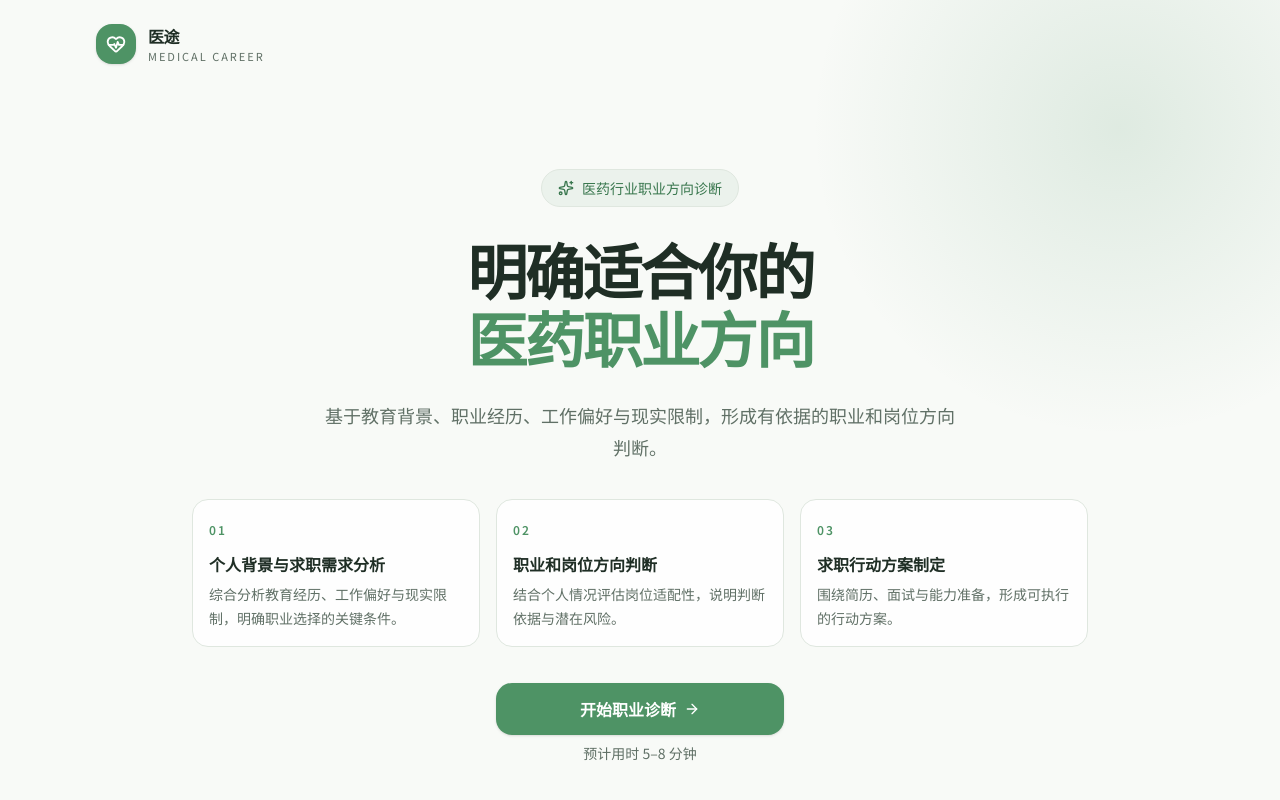
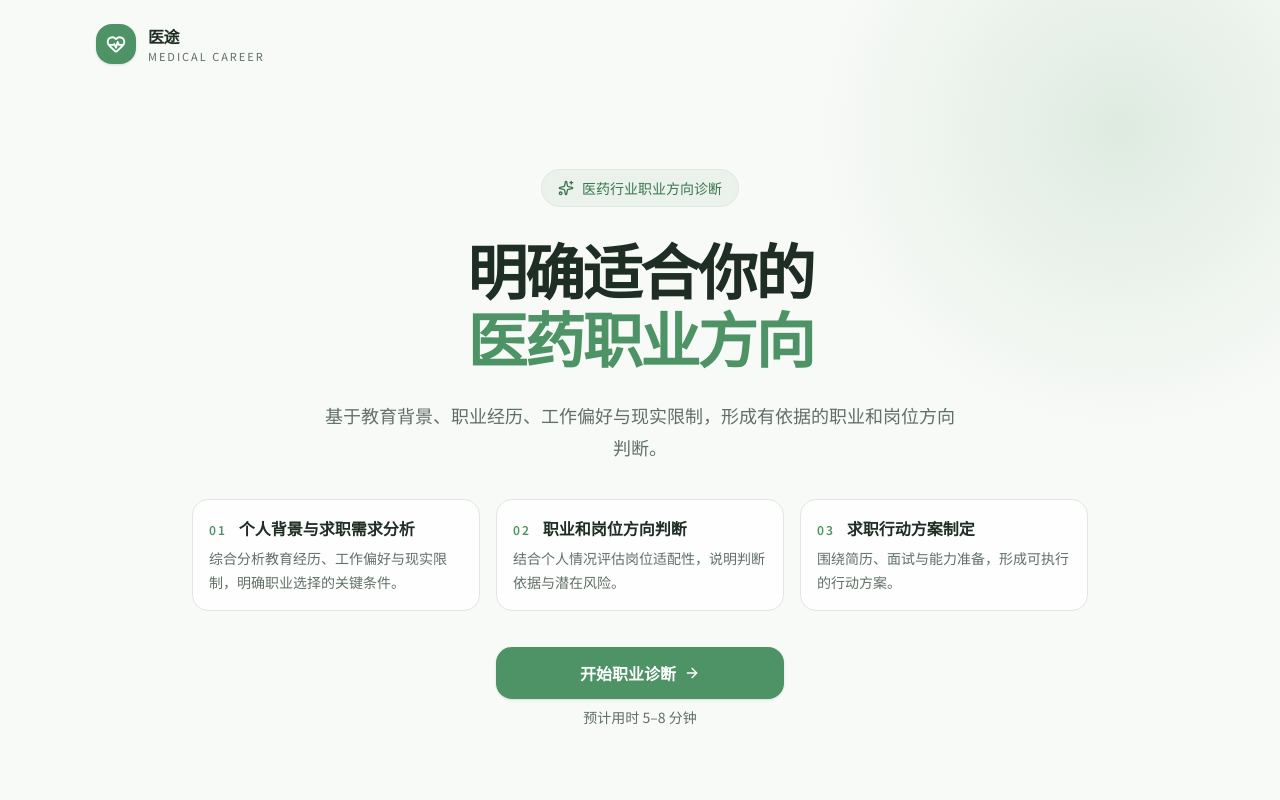
Before and after one commit to Qihua2026/Medical, a Next.js app: page / in a window 1280 px wide. Shown: the top 800 px of the page. Built offline with nearby package versions, Linux system fonts and the light colour scheme.

Commit message:
style: align step numbers with card titles

```diff
--- a/src/app/page.tsx
+++ b/src/app/page.tsx
@@ -70,12 +70,14 @@ export default function Home() {
             <li className="min-w-0" key={step.number}>
               <Card className="h-full gap-0 rounded-2xl bg-card/85 py-0">
                 <CardContent className="p-3 sm:p-4">
-                  <span className="text-[10px] font-semibold tracking-[0.14em] text-primary sm:text-xs sm:tracking-[0.16em]">
-                    {step.number}
-                  </span>
-                  <h2 className="mt-3 break-words text-xs font-semibold leading-5 text-foreground sm:text-sm sm:leading-6 lg:text-base">
-                    {step.title}
-                  </h2>
+                  <div className="flex items-baseline gap-2 sm:gap-3">
+                    <span className="shrink-0 text-[10px] font-semibold tracking-[0.14em] text-primary sm:text-xs sm:tracking-[0.16em]">
+                      {step.number}
+                    </span>
+                    <h2 className="break-words text-xs font-semibold leading-5 text-foreground sm:text-sm sm:leading-6 lg:text-base">
+                      {step.title}
+                    </h2>
+                  </div>
                   <p className="mt-1.5 break-words text-[11px] leading-5 text-muted-foreground sm:text-xs sm:leading-5 lg:text-sm lg:leading-6">
                     {step.description}
                   </p>
```
Also changed, not shown: 1 other file (tests, documents, lock files or other folders).
